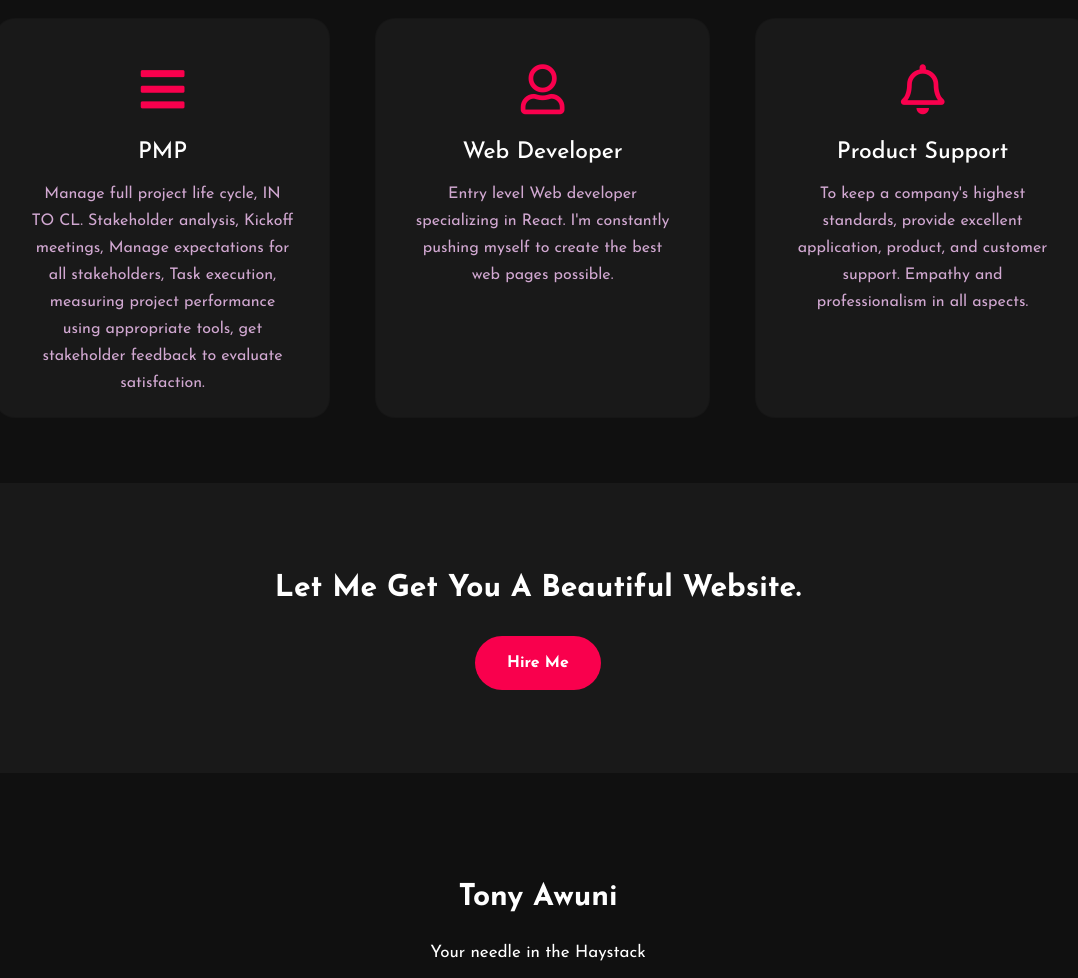
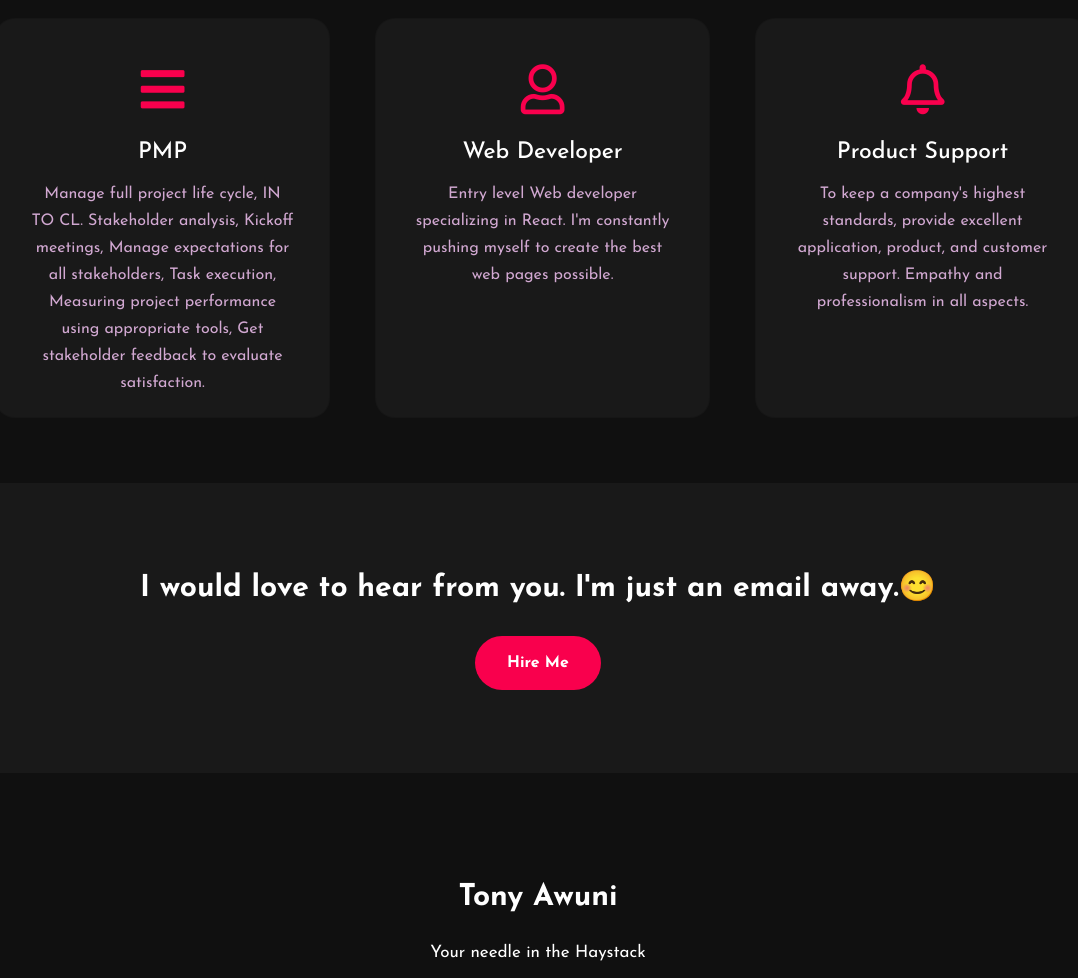
Before and after one commit to BuilsaBoy/NewPort, a plain HTML site: page index.html in a window 1280 px wide. Shown: the part 1912-2890 px from the top of the page, without its empty margins (102-1180 px from the left). Drawn offline with nearby package versions, Linux system fonts and the light colour scheme.

Commit message:
Add files via upload

```diff
--- a/index.html
+++ b/index.html
@@ -101,7 +101,7 @@
 						<i class="fas fa-bars"></i>
 						<h5>PMP</h5>
 						<div class="pra">
-							<p>Manage full project life cycle, IN TO CL. Stakeholder analysis, Kickoff meetings, Manage expectations for all stakeholders, Task execution, measuring project performance using appropriate tools, get stakeholder feedback to evaluate satisfaction.</p>
+							<p>Manage full project life cycle, IN TO CL. Stakeholder analysis, Kickoff meetings, Manage expectations for all stakeholders, Task execution, Measuring project performance using appropriate tools, Get stakeholder feedback to evaluate satisfaction.</p>
 						</div>
 					</div>
 				</div>
@@ -133,7 +133,7 @@
 
 	<!-- Contact Me -->
 	<div class="contact-me" id="contact-me">
-		<p>Let Me Get You A Beautiful Website.</p>
+		<p>I would love to hear from you. I'm just an email away.😊</p>
 		<!--This would probably take me up to the newsletter email side.
 		(use a smoothscroll)-->
 		<a class="button-two" href="#">Hire Me</a>
```
